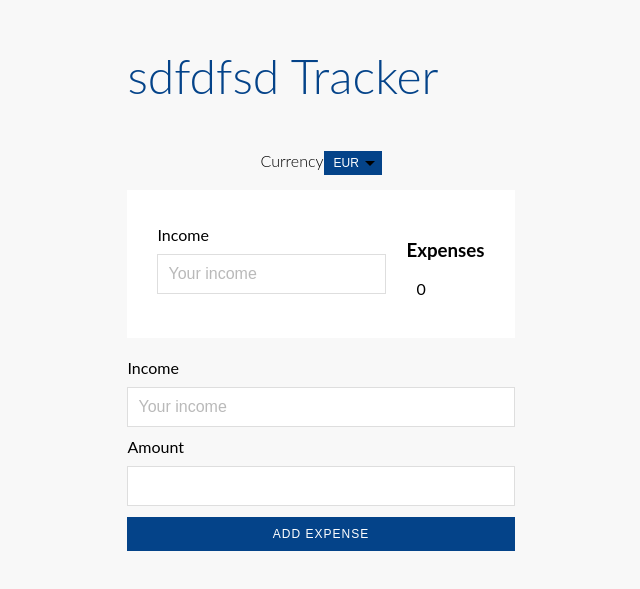
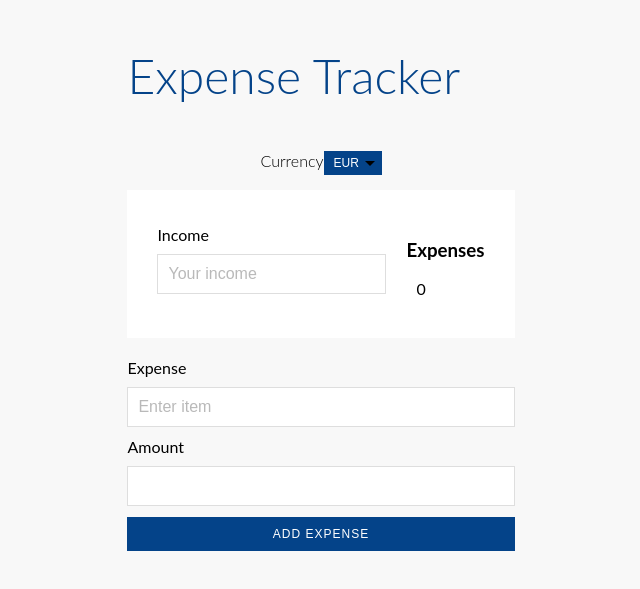
Before and after one commit to rumon171/expense-tracker-with-react, a React (Create React App) app: page / in a window 1280 px wide. Shown: the part 111-700 px from the top of the page, without its empty margins (319-959 px from the left). Built offline with nearby package versions, Linux system fonts and the light colour scheme.

Commit message:
props added

```diff
--- a/src/App.tsx
+++ b/src/App.tsx
@@ -10,16 +10,16 @@ import AddButton from './AddButton';
 
 
 function App() {
-  const appTitle: string = "sdfdfsd Tracker";
+  const appTitle: string = "Expense Tracker";
 
   return (
     <div className="App">
-      <ErrorMessage />
+      <ErrorMessage id="error-message" className="error-message"/>
       <div>
         <h1>{appTitle}</h1>
-        <BalanceContainer />
-        <CurrencyContainer />
-        <IncomeExpensesContainer />
+        <BalanceContainer id="balance-container" className="balance-container"/>
+        <CurrencyContainer className="currency-container"/>
+        <IncomeExpensesContainer className="income-expenses-container" />
       </div>
       <form>
         <ExpenseInput />
--- a/src/BalanceContainer.tsx
+++ b/src/BalanceContainer.tsx
@@ -1,6 +1,6 @@
-function BalanceContainer() {
+function BalanceContainer(props: any) {
     return (
-        <h2 id="balance-container" className="balance-container">
+        <h2 id={props.id} className={props.className}>
             Total Balance:
             <span id="balance"></span>
         </h2>
--- a/src/CurrencyContainer.tsx
+++ b/src/CurrencyContainer.tsx
@@ -1,8 +1,8 @@
-function CurrencyContainer() {
+function CurrencyContainer(props: any) {
     return (
-<div className="currency-container">
+<div className={props.className}>
             <h3>Currency</h3>
-            <select id="currency">
+            <select id="currency" defaultValue={'EUR'}>
                 <option value="AED">AED</option>
                 <option value="ARS">ARS</option>
                 <option value="AUD">AUD</option>
@@ -18,7 +18,7 @@ function CurrencyContainer() {
                 <option value="DKK">DKK</option>
                 <option value="DOP">DOP</option>
                 <option value="EGP">EGP</option>
-                <option value="EUR" selected>EUR</option>
+                <option value="EUR">EUR</option>
                 <option value="FJD">FJD</option>
                 <option value="GBP">GBP</option>
                 <option value="GTQ">GTQ</option>
--- a/src/ErrorMessage.tsx
+++ b/src/ErrorMessage.tsx
@@ -1,6 +1,6 @@
-function ErrorMessage() {
+function ErrorMessage(props: any) {
     return (
-        <div id="error-message" className="error-message">
+        <div id={props.id} className={props.className}>
             Please enter a title for the expense and amount of money spent for it
         </div>
     );
--- a/src/ExpenseInput.tsx
+++ b/src/ExpenseInput.tsx
@@ -1,9 +1,8 @@
+import InputItem from './InputItem';
+
 function ExpenseInput() {
     return (
-    <div>
-        <label>Income</label>
-        <input id="income" className="income" type="text" placeholder="Your income"></input>
-    </div>
+      <InputItem title="Expense" id="expenseItem" type="text" placeholder="Enter item" />
     );
   }
 
--- a/src/IncomeExpensesContainer.tsx
+++ b/src/IncomeExpensesContainer.tsx
@@ -1,10 +1,9 @@
-function IncomeExpensesContainer() {
+import InputItem from './InputItem';
+
+function IncomeExpensesContainer(props: any) {
     return (
-    <div className="income-expenses-container">
-        <div>
-            <label>Income</label>
-            <input id="income" className="income" type="text" placeholder="Your income" />
-        </div>
+    <div className={props.className}>
+        <InputItem title="Income" id="income" className="income" type="text" placeholder="Your income" />
         <div>
             <h3>Expenses</h3>
             <div id="expensesTotal">0</div>
--- /dev/null
+++ b/src/InputItem.tsx
@@ -0,0 +1,10 @@
+function InputItem(props: any) {
+    return (
+        <div>
+            <label>{props.title}</label>
+            <input id={props.id} className={props.className}  type={props.type} placeholder={props.placeholder} />
+        </div>
+    );
+  }
+
+export default InputItem;
```
Also changed, not shown: 6 other files (tests, documents, lock files or other folders).
